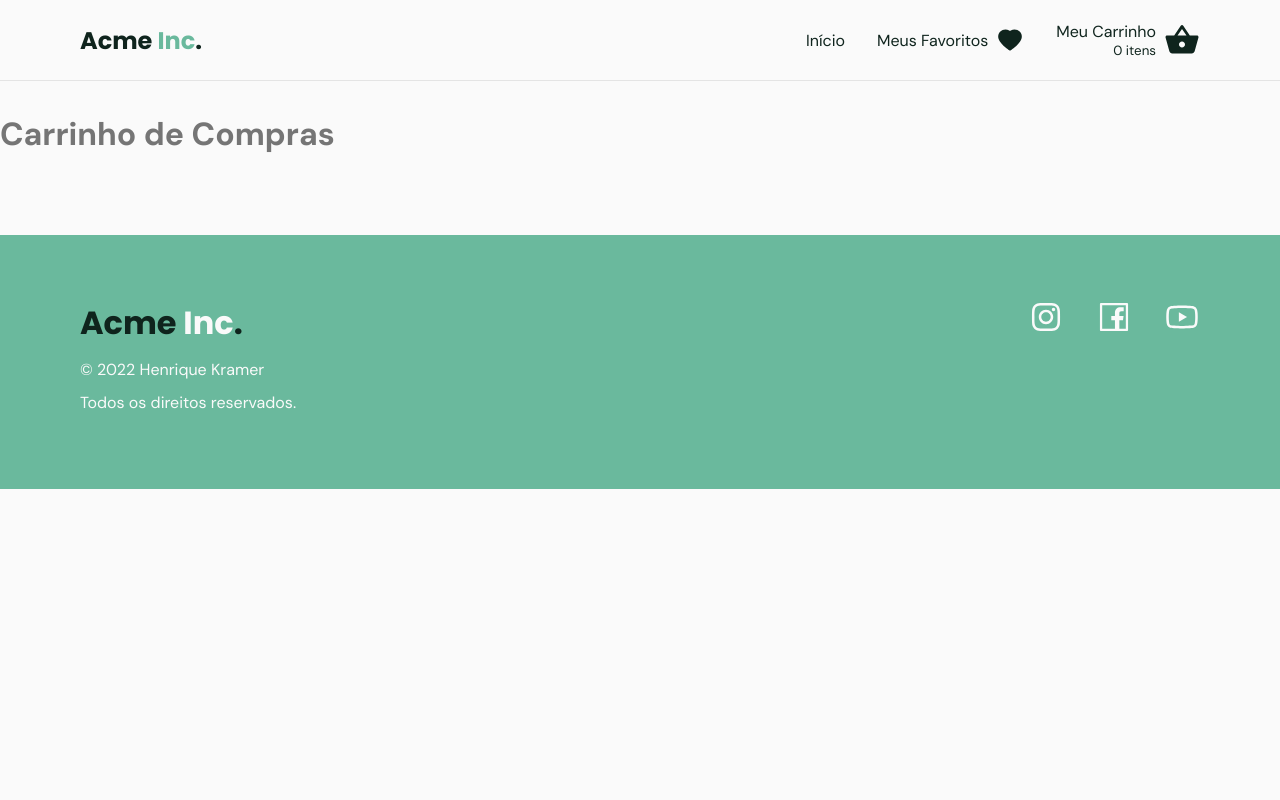
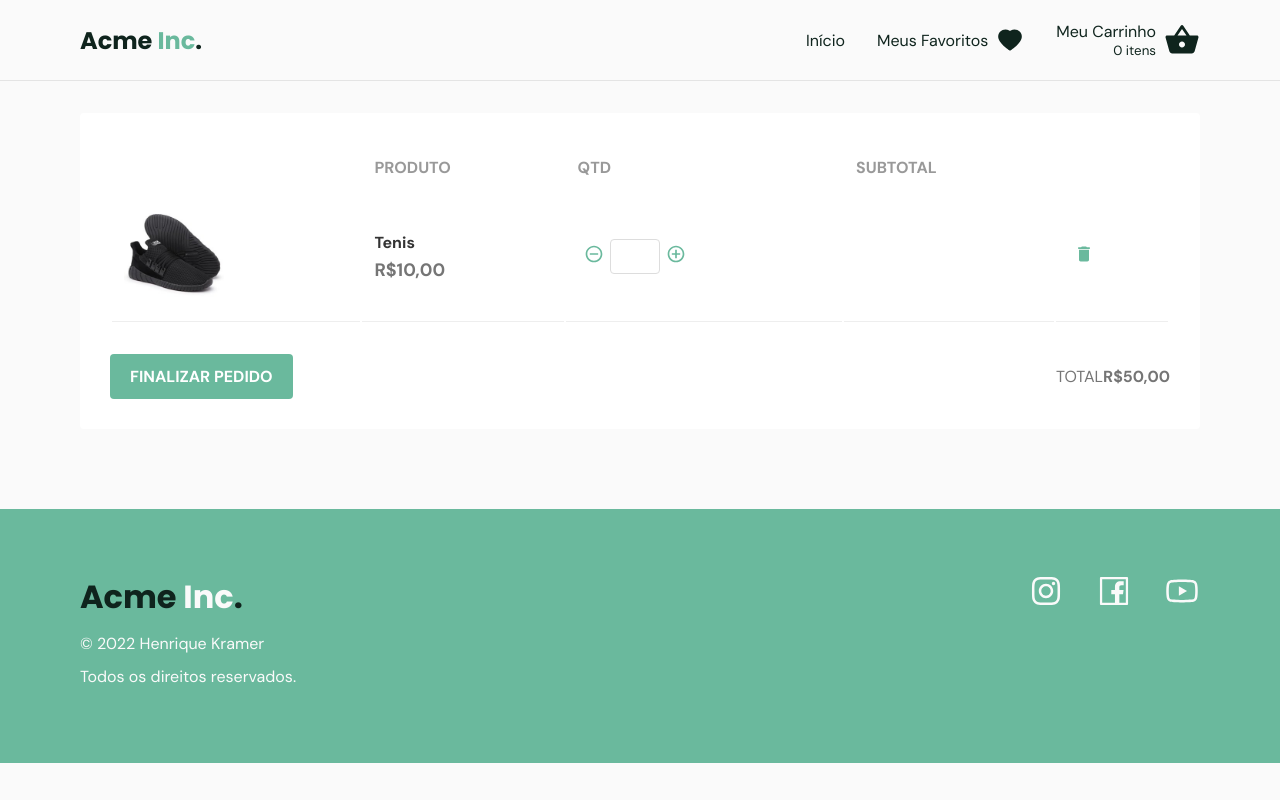
Before and after one commit to henriquekramer/acme-inc, a Next.js app: page /Cart in a window 1280 px wide. Built offline with nearby package versions, Linux system fonts and the light colour scheme.

Commit message:
Criação página Carrinho

```diff
--- a/src/hooks/useCart.tsx
+++ b/src/hooks/useCart.tsx
@@ -31,14 +31,16 @@ interface Product {
 const CartContext = createContext<CartContextData>({} as CartContextData)
 
 export function CartProvider({ children }: CartProviderProps) {
-  const { AcmeIncCart } = parseCookies()
 
-  const [cart, setCart] = useState<Product[]>(() => {
+  useEffect(()=>{
+    const { AcmeIncCart } = parseCookies()
+
     if(AcmeIncCart){
-      return JSON.parse(AcmeIncCart)
+      setCart(JSON.parse(AcmeIncCart))
     }
-    return []
-  })
+  },[])
+
+  const [cart, setCart] = useState<Product[]>([])
 
   const addProduct = async(productId: number) => {
     try {
--- a/src/pages/Cart/index.tsx
+++ b/src/pages/Cart/index.tsx
@@ -2,6 +2,7 @@ import Head from "next/head";
 import { MdAddCircleOutline, MdDelete, MdRemoveCircleOutline } from "react-icons/md";
 import { useCart } from "../../hooks/useCart";
 import { formatPrice } from "../../util/format";
+import styles from './styles.module.scss'
 
 interface Product {
   id: number;
@@ -25,7 +26,74 @@ export default function Cart(){
       <Head>
         <title>Meu Carrinho | Acme Inc.</title>
       </Head>
-      <h1>Carrinho de Compras</h1>
+      <div className={styles.container}>
+        <table className={styles.productTable}>
+          <thead>
+            <tr>
+              <th aria-label="product image" />
+              <th>PRODUTO</th>
+              <th>QTD</th>
+              <th>SUBTOTAL</th>
+              <th aria-label="delete icon" />
+            </tr>
+          </thead>
+          <tbody>
+            <tr>
+            <td>
+                <img src="./tenis1.jpg" alt="" />
+              </td>
+              <td>
+                <strong>Tenis</strong>
+                <span>R$10,00</span>
+              </td>
+              <td>
+                <div>
+                  <button
+                    type="button"
+                    data-testid="decrement-product"
+                    // disabled={product.amount <= 1}
+                    // onClick={() => handleProductDecrement(product)}
+                  >
+                    <MdRemoveCircleOutline size={20} />
+                  </button>
+                  <input
+                    type="text"
+                    data-testid="product-amount"
+                    readOnly
+                    // value={product.amount}
+                  />
+                  <button
+                    type="button"
+                    data-testid="increment-product"
+                    // onClick={() => handleProductIncrement(product)}
+                  >
+                    <MdAddCircleOutline size={20} />
+                  </button>
+                </div>
+              </td>
+              <td>
+                {/* <strong>{product.subTotal}</strong> */}
+              </td>
+              <td>
+                <button
+                  type="button"
+                  data-testid="remove-product"
+                  // onClick={() => handleRemoveProduct(product.id)}
+                >
+                  <MdDelete size={20} />
+                </button>
+              </td>
+            </tr>
+          </tbody>
+        </table>
+        <footer>
+          <button type="button">Finalizar pedido</button>
+          <div className={styles.total}>
+            <span>TOTAL</span>
+            <strong>R$50,00</strong>
+          </div>
+        </footer>
+      </div>
     </>
 
 
--- a/src/pages/Cart/styles.module.scss
+++ b/src/pages/Cart/styles.module.scss
@@ -0,0 +1,97 @@
+.container {
+  max-width: 1120px;
+  margin: 0 auto;
+  padding: 30px;
+  background: #fff;
+  border-radius: 4px;
+
+  footer {
+    margin-top: 30px;
+    display: flex;
+    justify-content: space-between;
+    align-items: center;
+
+  }
+
+  button {
+    background: var(--base-color);
+    color: #fff;
+    border: 0;
+    border-radius: 4px;
+    padding: 12px 20px;
+    font-weight: bold;
+    text-transform: uppercase;
+    transition: filter 0.2s;
+
+    &:hover {
+      filter: brightness(1.1)
+    }
+  }
+}
+
+.productTable {
+  width: 100%;
+
+  thead th {
+    color: #999;
+    text-align: left;
+    padding: 12px;
+  }
+
+  tbody td {
+    padding: 12px;
+    border-bottom: 1px solid #eee;
+  }
+
+  img {
+    height: 100px;
+  }
+
+  strong {
+    color: #333;
+    display: block;
+  }
+
+  span {
+    display: block;
+    margin-top: 5px;
+    font-size: 18px;
+    font-weight: bold;
+  }
+
+  div {
+    display: flex;
+    align-items: center;
+
+    input {
+      border: 1px solid #ddd;
+      border-radius: 4px;
+      color: #666;
+      padding: 6px;
+      width: 50px;
+    }
+  }
+  button {
+    background: none;
+    border: 0;
+    padding: 6px;
+
+    svg {
+      color: var(--base-color);
+      transition: filter 0.2s;
+    }
+
+    &:hover {
+      svg {
+        filter: brightness(1.1);
+      }
+    }
+
+    &:disabled {
+      svg {
+        filter: brightness(1.1);
+        cursor: not-allowed;
+      }
+    }
+  }
+}
```
Also changed, not shown: server.json (+6 -6 lines), public/tenis1.jpg (added).
